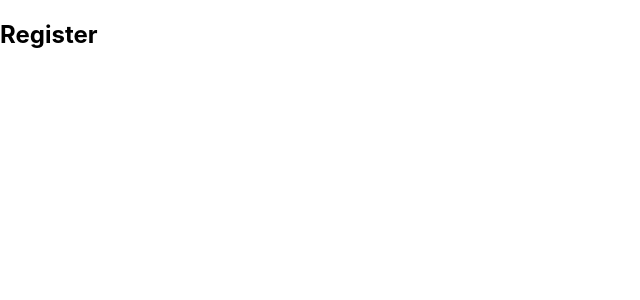
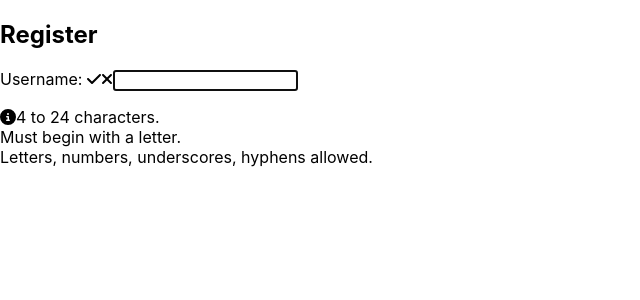
Before and after one commit to Maysummer/Form-Validation, a React (Create React App) app: page / in a window 1280 px wide. Shown: the top 300 px of the page, without its empty margins (0-640 px from the left). Built offline with nearby package versions, Linux system fonts and the light colour scheme.

Commit message:
implement user input

```diff
--- a/src/Register.js
+++ b/src/Register.js
@@ -66,10 +66,52 @@ const Register = () => {
     setErrMsg('');
   }, [user, pwd, matchPwd]);
 
-  return (<section>
-    <p ref={userRef} className={errMsg ? 'errMsg' : 'offscreen'} aria-live='assertive'>{errMsg}</p>
-    <h1>Register</h1>
-  </section>);
+  return (
+    <section>
+      <p
+        ref={userRef}
+        className={errMsg ? 'errMsg' : 'offscreen'}
+        aria-live="assertive"
+      >
+        {errMsg}
+      </p>
+      <h1>Register</h1>
+      <form>
+        <label htmlFor="username">
+          Username:{' '}
+          <span className={validName ? 'valid' : 'hide'}>
+            <FontAwesomeIcon icon={faCheck} />
+          </span>
+          <span className={validName || !user ? 'hide' : 'invalid'}>
+            <FontAwesomeIcon icon={faTimes} />
+          </span>
+        </label>
+        <input
+          type="text"
+          id="username"
+          ref={userRef}
+          autoComplete="off"
+          required
+          aria-invalid={validName ? 'false' : 'true'}
+          aria-describedby="uidnote"
+          onFocus={() => setUserFocus(true)}
+          onBlur={() => setUserFocus(false)}
+          onChange={(e) => setUser(e.target.value)}
+        />
+        <p
+          id="uidnote"
+          className={
+            userFocus && user && !validName ? 'instructions' : 'offscreen'
+          }
+        >
+          <FontAwesomeIcon icon={faInfoCircle} />
+          4 to 24 characters. <br />
+          Must begin with a letter. <br />
+          Letters, numbers, underscores, hyphens allowed.
+        </p>
+      </form>
+    </section>
+  );
 };
 
 export default Register;
```
